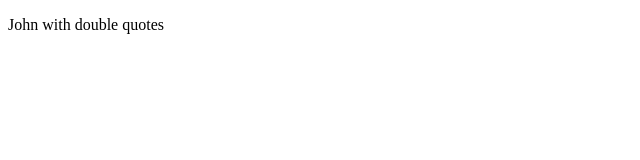
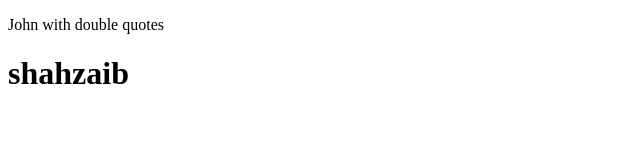
Before and after one commit to shahzu9/s, a plain HTML site: page index.htm in a window 1280 px wide. Shown: the whole page, without its empty margins (0-640 px from the left). Drawn offline with Linux system fonts and the light colour scheme.

Commit message:
Update index.htm
Shahzaib here

```diff
--- a/index.htm
+++ b/index.htm
@@ -4,6 +4,7 @@
 <body>
 
 <p title='John "ShotGun" Nelson'>John with double quotes</p>
+<h1>shahzaib</h1>
 
 </body>
 </html>
```
